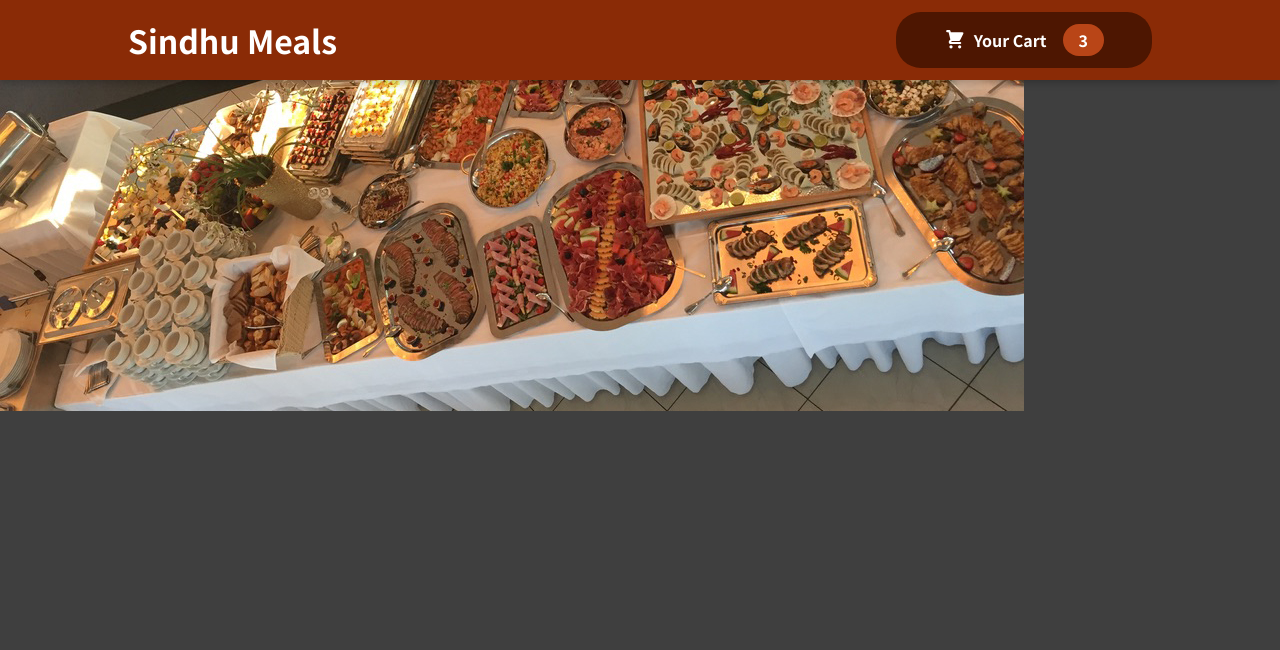
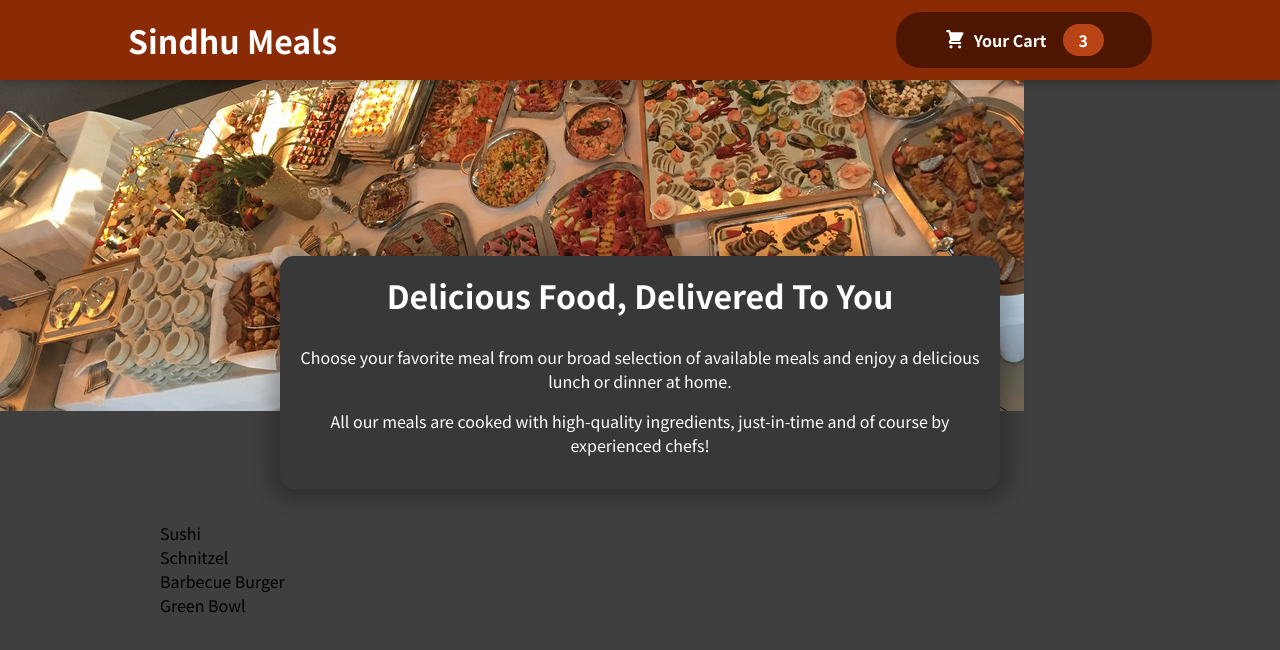
Before and after one commit to Eshwar17/Food-Ordering-Application, a React (Create React App) app: page / in a window 1280 px wide. Shown: the top 650 px of the page. Built offline with nearby package versions, Linux system fonts and the light colour scheme.

Commit message:
Added meals component

```diff
--- a/src/App.js
+++ b/src/App.js
@@ -1,9 +1,13 @@
 import Header from "./components/Layout/Header";
+import Meals from "./components/Meals/Meals";
 
 function App() {
   return (
     <>
       <Header />
+      <main>
+        <Meals />
+      </main>
     </>
   );
 }
--- a/src/components/Meals/Meals.js
+++ b/src/components/Meals/Meals.js
@@ -1,8 +1,13 @@
 import React from 'react'
+import MealsSummary from './MealsSummary';
+import AvailableMeals from './AvailableMeals';
 
 const Meals = () => {
   return (
-    <div>Meals</div>
+    <>
+        <MealsSummary />
+        <AvailableMeals />
+    </>
   )
 }
 
```
